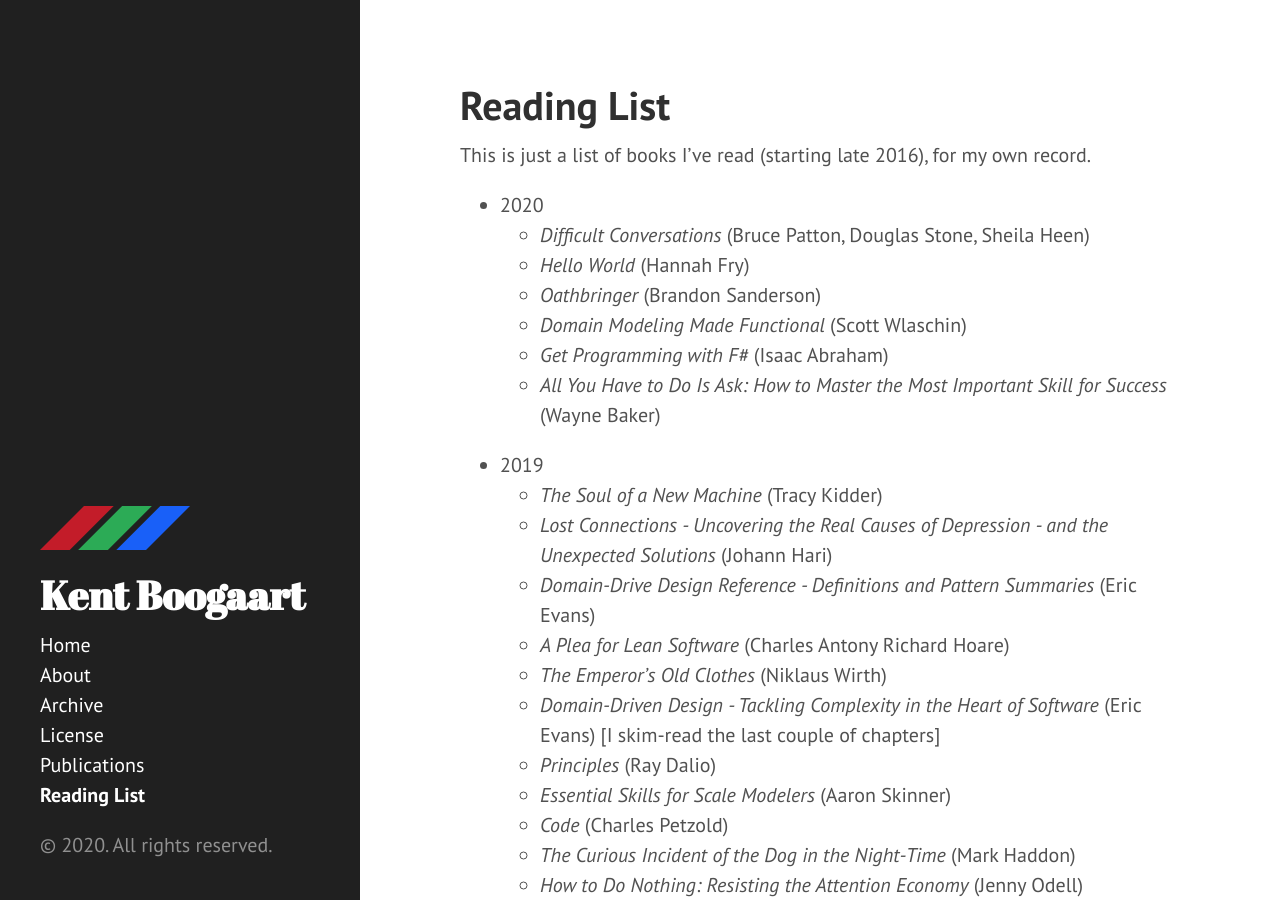
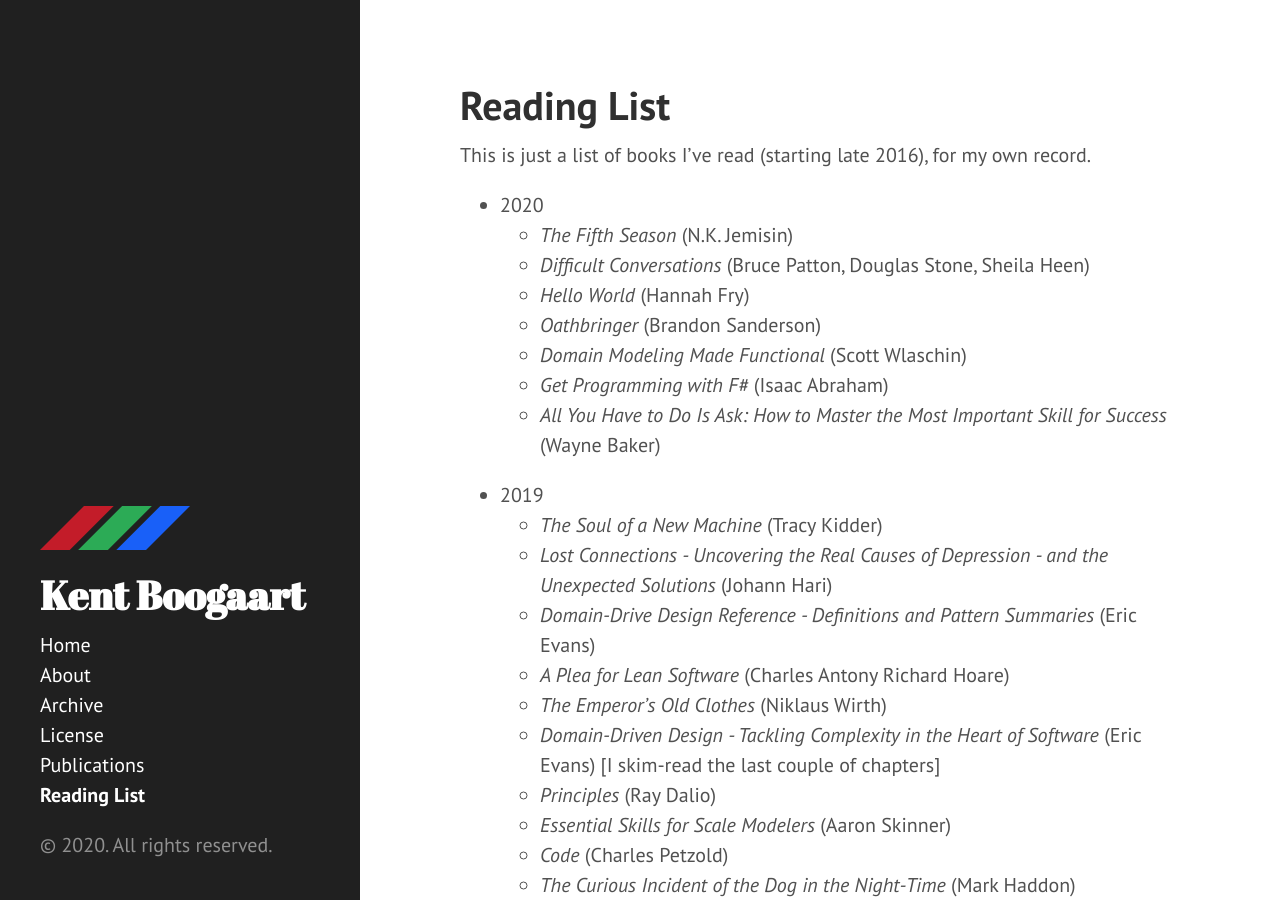
Before and after one commit to kentcb/kentcb.github.io, a Jekyll site: the page built from reading-list.md, in a window 1280 px wide and 900 px high. Built offline with Jekyll 4.4.1, drawn with Linux system fonts in a browser that asks for light colours; nearby versions of some CDN libraries.

Commit message:
Add The Fifth Season

```diff
--- a/reading-list.md
+++ b/reading-list.md
@@ -6,6 +6,7 @@ sidebar: true
 This is just a list of books I've read (starting late 2016), for my own record.
 
 * 2020
+    * _The Fifth Season_ (N.K. Jemisin)
     * _Difficult Conversations_ (Bruce Patton, Douglas Stone, Sheila Heen)
     * _Hello World_ (Hannah Fry)
     * _Oathbringer_ (Brandon Sanderson)
```
